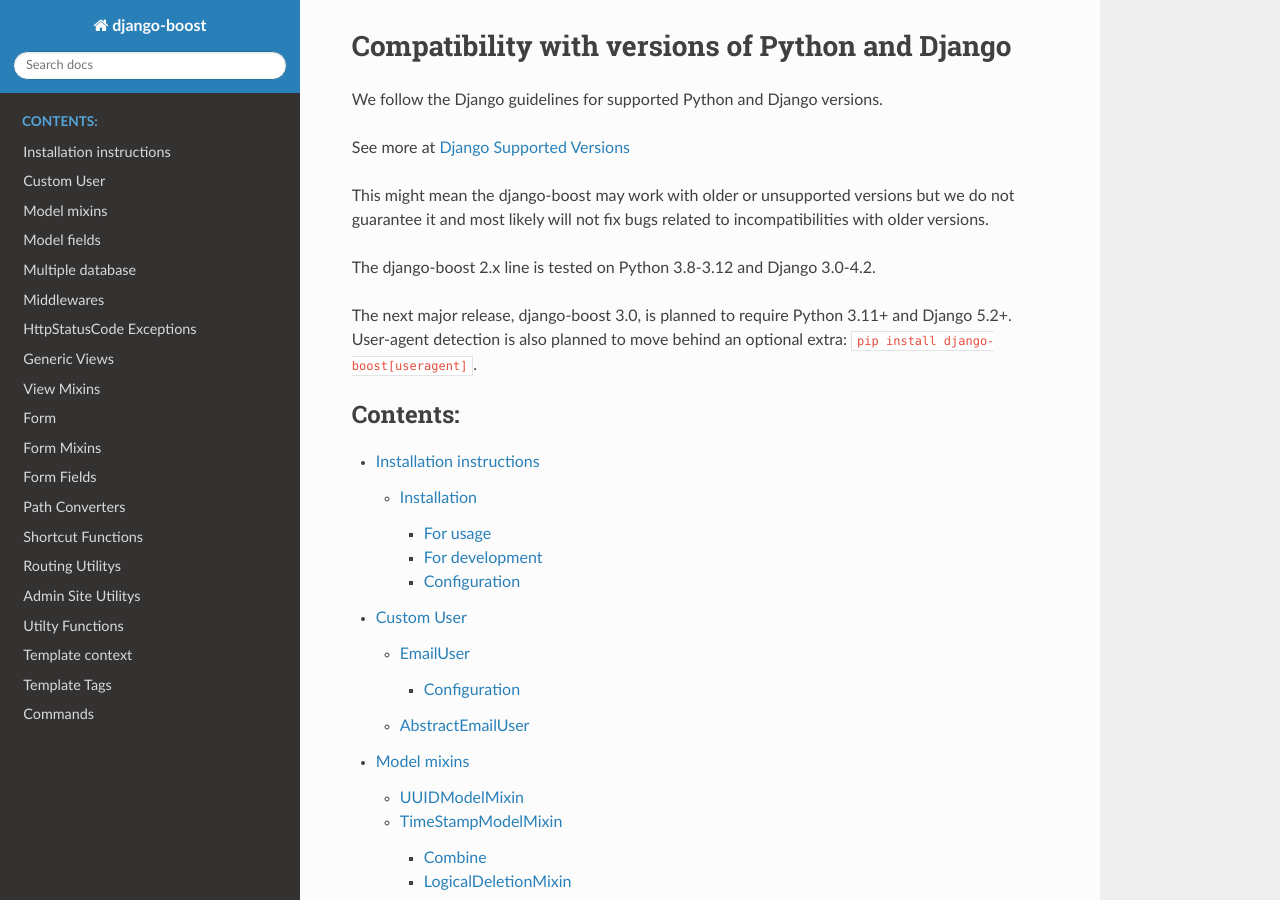
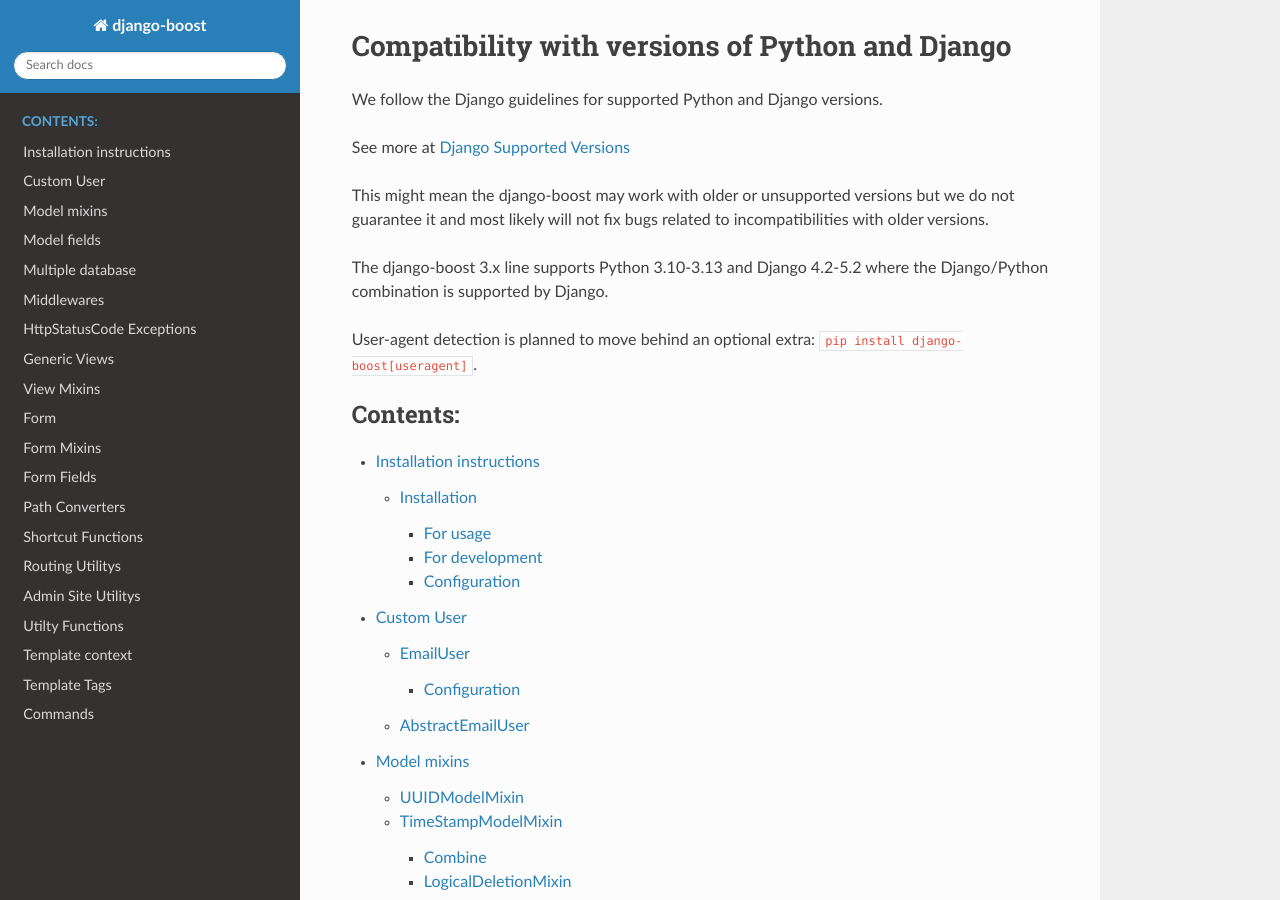
Before and after one commit to ChanTsune/django-boost, a Sphinx documentation site: the page built from docs/index.rst, in a window 1280 px wide and 900 px high, scrolled down 669 px. Built offline with Sphinx 7.4.7 and the Read the Docs theme 3.1.0, drawn with Linux system fonts in a browser that asks for light colours; the version number could not be read and is left out.

Commit message:
:boom: Start the v3 support baseline
Require Python 3.10+, drop Django 3.x, and declare the Django 4.2/5.x bridge range for supported Django/Python combinations.

Set the package version to 3.0a0 so the v3 branch is clearly a prerelease line instead of a final release.

Verification:

- devcontainer exec --workspace-folder . -- python manage.py test tests.tests.test_utils.TestVersion

- devcontainer exec --workspace-folder . -- python manage.py test

- devcontainer exec --workspace-folder . -- flake8 .

- devcontainer exec --workspace-folder . -- sphinx-build -M html docs docs/_build

- devcontainer exec --workspace-folder . -- python setup.py check --metadata --strict

- devcontainer exec --workspace-folder . -- python setup.py --version

```diff
--- a/django_boost/__init__.py
+++ b/django_boost/__init__.py
@@ -1,6 +1,6 @@
 from django_boost.utils.version import get_version
 
-VERSION = (2, 2, 0, 'final', 0)
+VERSION = (3, 0, 0, 'alpha', 0)
 
 
 __version__ = get_version()
--- a/docs/index.rst
+++ b/docs/index.rst
@@ -39,11 +39,11 @@
 
 This might mean the django-boost may work with older or unsupported versions but we do not guarantee it and most likely will not fix bugs related to incompatibilities with older versions.
 
-The django-boost 2.x line is tested on Python 3.8-3.12 and Django 3.0-4.2.
+The django-boost 3.x line supports Python 3.10-3.13 and Django 4.2-5.2 where
+the Django/Python combination is supported by Django.
 
-The next major release, django-boost 3.0, is planned to require Python 3.11+
-and Django 5.2+. User-agent detection is also planned to move behind an
-optional extra: ``pip install django-boost[useragent]``.
+User-agent detection is planned to move behind an optional extra:
+``pip install django-boost[useragent]``.
 
 
 
```
Also changed, not shown: CHANGELOG.md (+6 -0 lines), README.md (+3 -3 lines), setup.py (+7 -11 lines), 2 other files.
